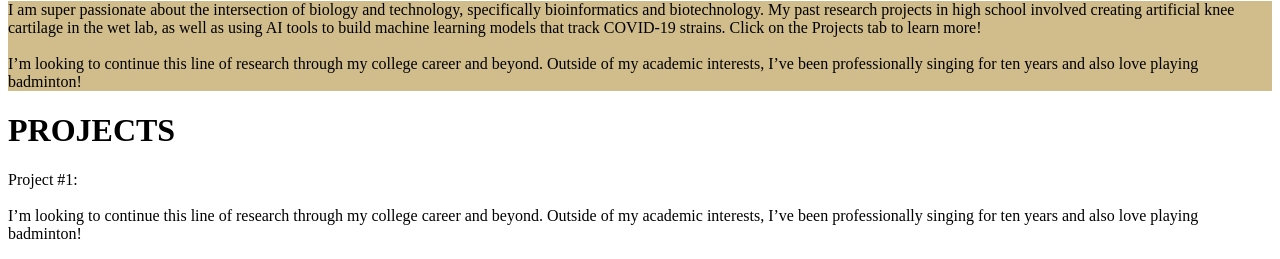
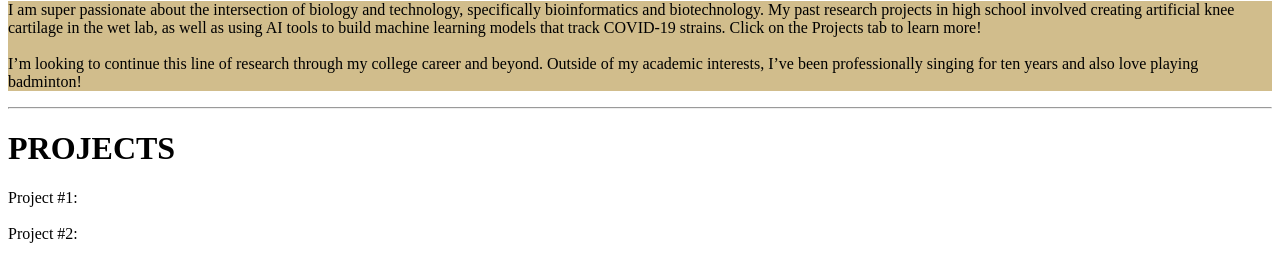
Before and after one commit to svm07/svm07.github.io, a plain HTML site: page index.html in a window 1280 px wide. Shown: the part 653-912 px from the top of the page. Drawn offline with Linux system fonts and the light colour scheme.

Commit message:
Update index.html

```diff
--- a/index.html
+++ b/index.html
@@ -41,12 +41,13 @@ Contact: srikala.v.munukutla@berkeley.edu </p>
     I’m looking to continue this line of research through my college career and beyond. Outside of my academic interests, I’ve been professionally singing for ten years and also love playing badminton!
     </p>
 </div>
+<hr>
 <h1><b> PROJECTS </b></h1>
 <div class = "Projects">
     <p>
     Project #1:
     <br> <br>
-    I’m looking to continue this line of research through my college career and beyond. Outside of my academic interests, I’ve been professionally singing for ten years and also love playing badminton!
+    Project #2:
     </p>
 </div>
 </body>
```
